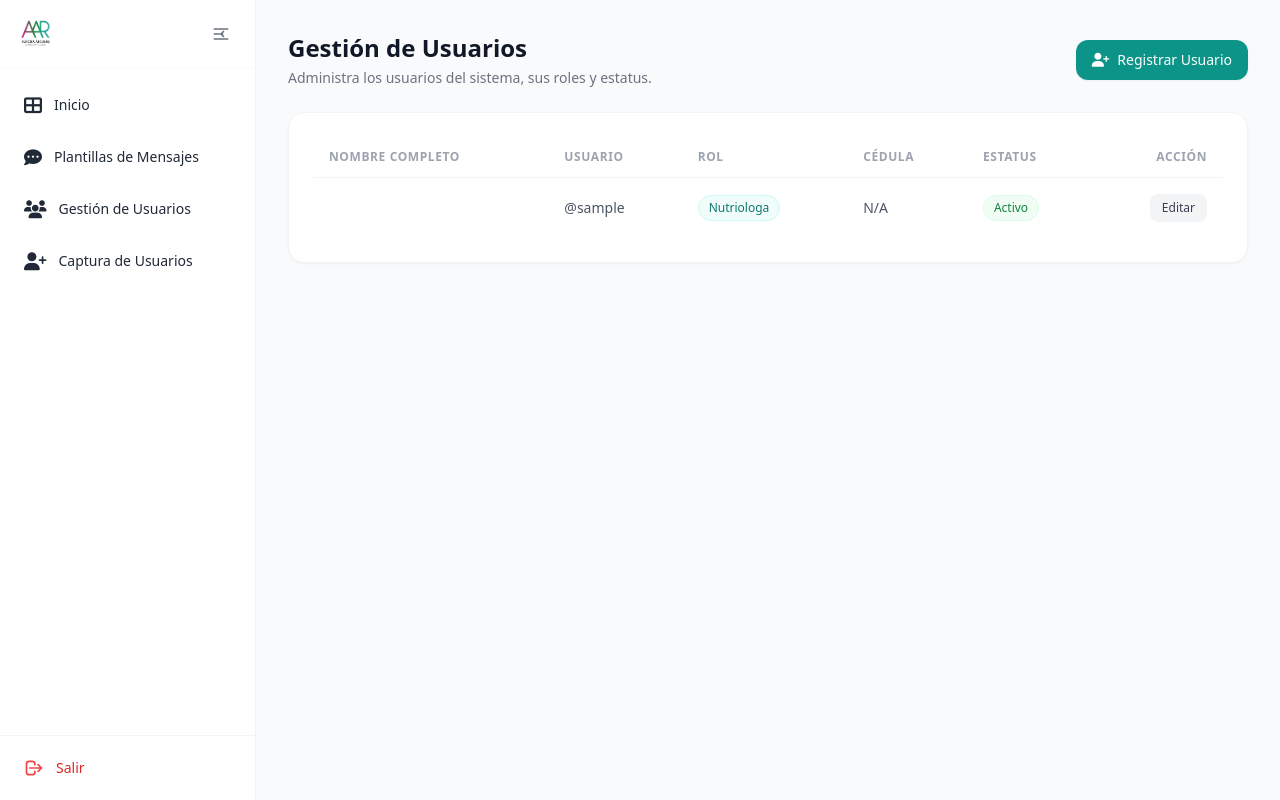
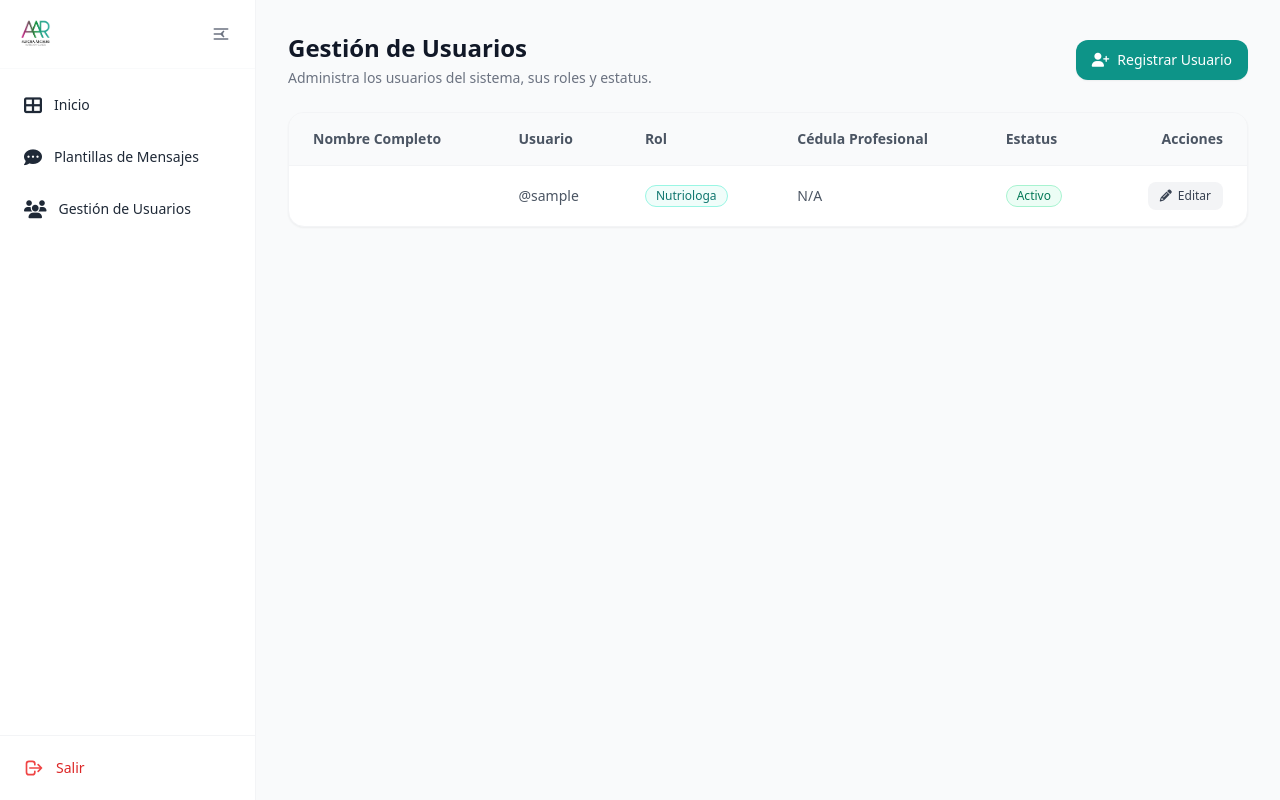
Before and after one commit to tbtkd/SGPN, a Flask app: page /usuarios in a window 1280 px wide. Run offline with Flask 3, Linux system fonts and the light colour scheme; the visitor is signed in with stand-in values (Sample User, id 1); data comes from the database, SQL or seed files in the repository; some libraries are stand-ins or nearby versions.

Commit message:
Actualizar diseño de la tabla de usuarios: mejorar estilos y agregar encabezados fijos; eliminar enlace de captura de usuarios en la barra lateral.

```diff
--- a/app/templates/auth/lista_usuarios.html
+++ b/app/templates/auth/lista_usuarios.html
@@ -4,7 +4,7 @@
 
 {% block content %}
 <div class="space-y-6">
-    <!-- Encabezado Estándar -->
+    <!-- Encabezado -->
     <div class="flex flex-col sm:flex-row sm:items-center sm:justify-between gap-4">
         <div>
             <h1 class="text-2xl font-bold text-gray-900">Gestión de Usuarios</h1>
@@ -17,52 +17,55 @@
         </div>
     </div>
 
-    <!-- Contenedor Principal (Tarjeta con Tabla) -->
-    <div class="bg-white p-6 rounded-2xl shadow-sm border border-gray-100 space-y-6">
-        <div class="overflow-x-auto">
-            <table class="w-full text-left border-collapse">
-                <thead>
-                    <tr class="border-b border-gray-100 text-xs font-semibold text-gray-400 uppercase tracking-wider">
-                        <th class="py-3 px-4">Nombre Completo</th>
-                        <th class="py-3 px-4">Usuario</th>
-                        <th class="py-3 px-4">Rol</th>
-                        <th class="py-3 px-4">Cédula</th>
-                        <th class="py-3 px-4">Estatus</th>
-                        <th class="py-3 px-4 text-right">Acción</th>
+    <!-- Tabla -->
+    <div class="bg-white rounded-2xl shadow-sm border border-gray-100 overflow-hidden">
+        <div class="overflow-x-auto max-h-[600px] overflow-y-auto custom-scrollbar">
+            <table class="w-full text-left relative">
+                <thead class="bg-gray-50 border-b border-gray-100 sticky top-0 z-10">
+                    <tr>
+                        <th class="px-6 py-4 text-sm font-semibold text-gray-600">Nombre Completo</th>
+                        <th class="px-6 py-4 text-sm font-semibold text-gray-600">Usuario</th>
+                        <th class="px-6 py-4 text-sm font-semibold text-gray-600">Rol</th>
+                        <th class="px-6 py-4 text-sm font-semibold text-gray-600">Cédula Profesional</th>
+                        <th class="px-6 py-4 text-sm font-semibold text-gray-600">Estatus</th>
+                        <th class="px-6 py-4 text-sm font-semibold text-gray-600 text-right">Acciones</th>
                     </tr>
                 </thead>
-                <tbody class="divide-y divide-gray-50 text-sm">
+                <tbody class="divide-y divide-gray-100">
                     {% for u in usuarios %}
-                    <tr class="hover:bg-gray-50/50 transition">
-                        <td class="py-4 px-4 font-medium text-gray-900">
+                    <tr class="hover:bg-gray-50 transition">
+                        <td class="px-6 py-4 text-sm font-medium text-gray-900">
                             {{ u.nombre or '' }} {{ u.apellido_paterno or '' }} {{ u.apellido_materno or '' }}
                         </td>
-                        <td class="py-4 px-4 text-gray-600">@{{ u.username }}</td>
-                        <td class="py-4 px-4">
-                            <span class="inline-flex items-center px-2.5 py-1 rounded-full text-xs font-medium {% if u.rol == 'nutriologa' %}bg-teal-50 text-teal-700 border border-teal-100{% else %}bg-blue-50 text-blue-700 border border-blue-100{% endif %}">
-                                {{ u.rol | capitalize }}
+                        <td class="px-6 py-4 text-sm text-gray-600">@{{ u.username }}</td>
+                        <td class="px-6 py-4 text-sm">
+                            <span class="inline-flex items-center px-2.5 py-0.5 rounded-full text-xs font-medium {% if u.rol == 'nutriologa' %}bg-teal-50 text-teal-700 border border-teal-200{% else %}bg-blue-50 text-blue-700 border border-blue-200{% endif %} capitalize">
+                                {{ u.rol }}
                             </span>
                         </td>
-                        <td class="py-4 px-4 text-gray-600">{{ u.cedula_profesional or 'N/A' }}</td>
-                        <td class="py-4 px-4">
-                            <span id="status-badge-{{ u.id }}" class="inline-flex items-center px-2.5 py-1 rounded-full text-xs font-medium {% if u.status == 'activo' %}bg-green-50 text-green-700 border border-green-100{% else %}bg-red-50 text-red-700 border border-red-100{% endif %}">
-                                {{ u.status | capitalize }}
+                        <td class="px-6 py-4 text-sm text-gray-600">{{ u.cedula_profesional or 'N/A' }}</td>
+                        <td class="px-6 py-4 text-sm">
+                            <span id="status-badge-{{ u.id }}" class="inline-flex items-center px-2.5 py-0.5 rounded-full text-xs font-medium {% if u.status == 'activo' %}bg-emerald-50 text-emerald-700 border border-emerald-200{% else %}bg-slate-100 text-slate-600 border border-slate-200{% endif %} capitalize">
+                                {{ u.status if u.status else 'activo' }}
                             </span>
                         </td>
-                        <td class="py-4 px-4 text-right space-x-2">
-                            <a href="{{ url_for('auth.editar_usuario', id=u.id) }}" class="inline-flex items-center px-3 py-1.5 bg-gray-100 hover:bg-gray-200 text-gray-700 text-xs font-medium rounded-lg transition">
-                                Editar
-                            </a>
+                        <td class="px-6 py-4 text-sm text-right">
+                            <div class="flex items-center justify-end gap-3">
+                                <a href="{{ url_for('auth.editar_usuario', id=u.id) }}" class="inline-flex items-center gap-1.5 px-3 py-1.5 bg-gray-100 hover:bg-gray-200 text-gray-700 rounded-lg text-xs font-medium transition" title="Editar">
+                                    <i class="fas fa-pencil-alt"></i> Editar
+                                </a>
                             {% if u.id != current_user.id %}
-                            <button onclick="cambiarEstatus({{ u.id }})" id="btn-status-{{ u.id }}" class="inline-flex items-center px-3 py-1.5 {% if u.status == 'activo' %}bg-red-50 hover:bg-red-100 text-red-700{% else %}bg-green-50 hover:bg-green-100 text-green-700{% endif %} text-xs font-medium rounded-lg transition">
-                                {% if u.status == 'activo' %}Inhabilitar{% else %}Habilitar{% endif %}
+                            {% set estatus_actual = u.status if u.status else 'activo' %}
+                            <button onclick="cambiarEstatus('{{ u.id }}')" id="btn-status-{{ u.id }}" class="inline-flex items-center px-3 py-1.5 {% if estatus_actual == 'activo' %}bg-red-50 hover:bg-red-100 text-red-700{% else %}bg-emerald-50 hover:bg-emerald-100 text-emerald-700{% endif %} rounded-lg text-xs font-medium transition">
+                                {% if estatus_actual == 'activo' %}Inhabilitar{% else %}Habilitar{% endif %}
                             </button>
                             {% endif %}
+                            </div>
                         </td>
                     </tr>
                     {% else %}
                     <tr>
-                        <td colspan="6" class="py-8 text-center text-gray-500">No hay usuarios registrados en el sistema.</td>
+                        <td colspan="6" class="px-6 py-8 text-center text-gray-500 text-sm">No hay usuarios registrados en el sistema.</td>
                     </tr>
                     {% endfor %}
                 </tbody>
@@ -88,15 +91,19 @@ function cambiarEstatus(id) {
             const btn = document.getElementById(`btn-status-${id}`);
 
             if (data.nuevo_estado === 'activo') {
-                badge.className = 'inline-flex items-center px-2.5 py-1 rounded-full text-xs font-medium bg-green-50 text-green-700 border border-green-100';
+                badge.className = 'inline-flex items-center px-2.5 py-0.5 rounded-full text-xs font-medium bg-emerald-50 text-emerald-700 border border-emerald-200 capitalize';
                 badge.textContent = 'Activo';
-                btn.className = 'inline-flex items-center px-3 py-1.5 bg-red-50 hover:bg-red-100 text-red-700 text-xs font-medium rounded-lg transition';
-                btn.textContent = 'Inhabilitar';
+                if (btn) {
+                    btn.className = 'inline-flex items-center px-3 py-1.5 bg-red-50 hover:bg-red-100 text-red-700 rounded-lg text-xs font-medium transition';
+                    btn.textContent = 'Inhabilitar';
+                }
             } else {
-                badge.className = 'inline-flex items-center px-2.5 py-1 rounded-full text-xs font-medium bg-red-50 text-red-700 border border-red-100';
+                badge.className = 'inline-flex items-center px-2.5 py-0.5 rounded-full text-xs font-medium bg-slate-100 text-slate-600 border border-slate-200 capitalize';
                 badge.textContent = 'Inactivo';
-                btn.className = 'inline-flex items-center px-3 py-1.5 bg-green-50 hover:bg-green-100 text-green-700 text-xs font-medium rounded-lg transition';
-                btn.textContent = 'Habilitar';
+                if (btn) {
+                    btn.className = 'inline-flex items-center px-3 py-1.5 bg-emerald-50 hover:bg-emerald-100 text-emerald-700 rounded-lg text-xs font-medium transition';
+                    btn.textContent = 'Habilitar';
+                }
             }
         } else {
             alert(data.error || 'Error al cambiar el estatus');
--- a/app/templates/base/base.html
+++ b/app/templates/base/base.html
@@ -54,10 +54,6 @@
                 <i class="fas fa-users text-lg"></i>
                 <span x-show="sidebarOpen" class="font-medium text-sm">Gestión de Usuarios</span>
             </a>
-            <a href="{{ url_for('auth.registrar_usuario') }}" class="flex items-center gap-3 px-3 py-2.5 rounded-xl hover:bg-teal-50 hover:text-teal-700 transition-colors">
-                <i class="fas fa-user-plus text-lg"></i>
-                <span x-show="sidebarOpen" class="font-medium text-sm">Captura de Usuarios</span>
-            </a>
             {% endif %}
         </nav>
 
```
